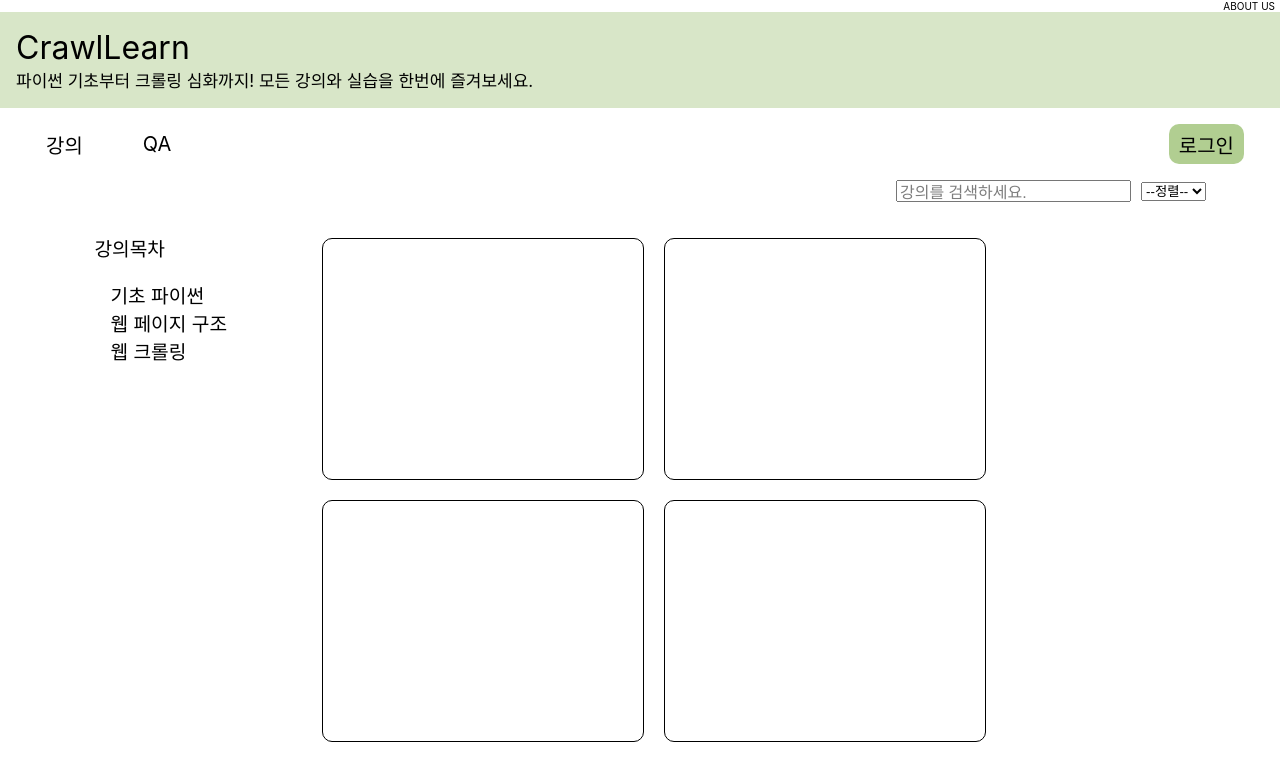
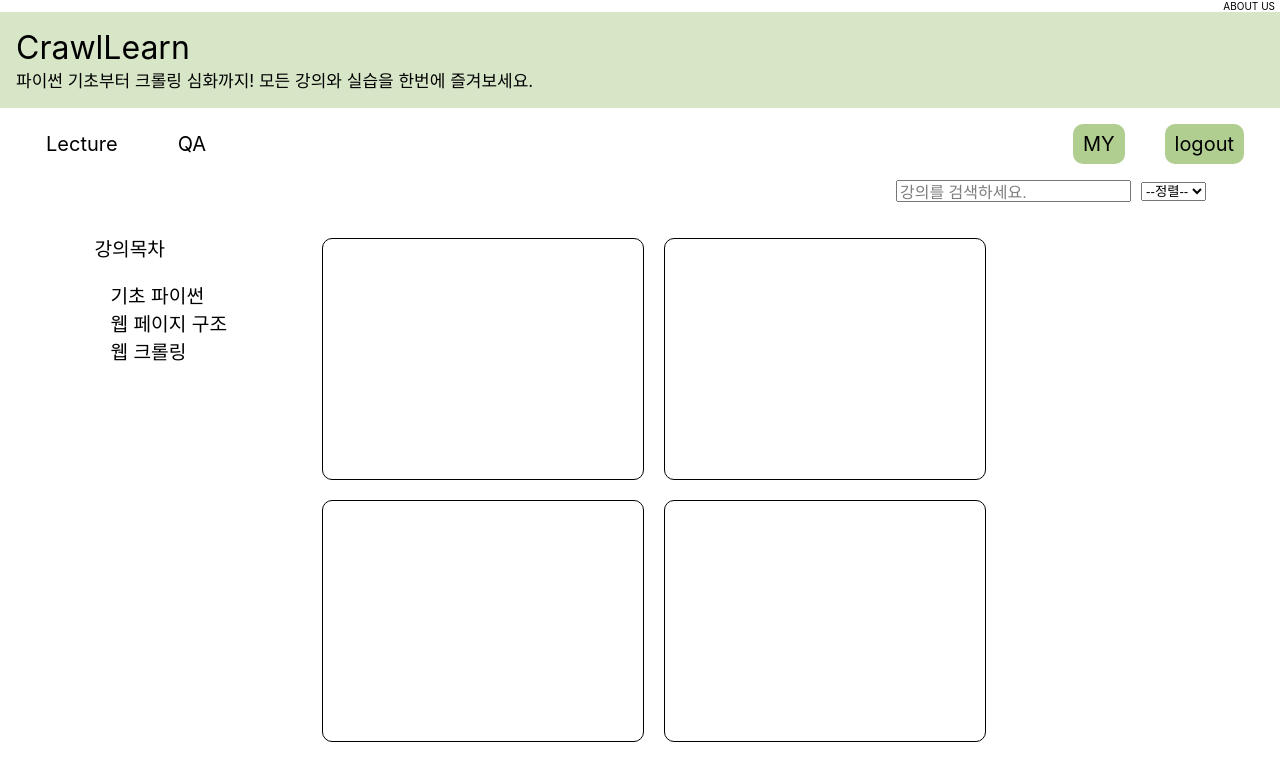
Before and after one commit to skkuse/2022spring_41class_team2, a React (Create React App) app in the folder client/: page / in a window 1280 px wide. Shown: the top 760 px of the page. Built offline with nearby package versions, Linux system fonts and the light colour scheme; sample sign-in values are in the browser's storage; the HTML template or start-up script is replaced by a standard one.

Commit message:
login error

```diff
--- /dev/null
+++ b/client/src/components/MainPageNav.js
@@ -0,0 +1,75 @@
+import React, { Component, useEffect, useState } from 'react';
+import '../css/mainPage.css'
+import { call } from '../service/APIService';
+import { Link } from "react-router-dom";
+
+
+
+function NotLogined() {
+	return (
+		<div id="nav">
+			<div className="v12_13 padding">
+				<div>
+					<button className="button" type="button">Lecture</button>
+				</div>
+				<div>
+					<button className="button" type="button">QA</button>
+				</div>
+
+				<div className="v12_12">
+					<Link to="./login">
+						<button className="button_green" type="button">login</button>
+					</Link>
+				</div>
+			</div>
+		</div>
+	);
+}
+
+function Logined() {
+	return (
+		<div id="nav">
+			<div className="v12_13 padding">
+				<div>
+					<button className="button" type="button">Lecture</button>
+				</div>
+				<div>
+					<button className="button" type="button">QA</button>
+				</div>
+
+				<div className="v12_12">
+
+					<Link to="./userInfo">
+						<button className="button_green" type="button">MY</button>
+
+					</Link>
+					<Link to="./userInfo">
+						<button className="button_green" type="button">logout</button>
+					</Link>
+				</div>
+			</div>
+		</div>
+	);
+}
+
+const MainPageNav = (props) => {
+
+	const isLoggedIn = props.sessionV;
+	if (isLoggedIn != null) {
+		return (
+			<div>
+				<Logined></Logined>
+			</div>
+		);
+	}
+	else {
+		return (
+			<div>
+				<NotLogined></NotLogined>
+			</div>
+		);
+	}
+
+};
+
+export default MainPageNav;
--- a/client/src/pages/Main.js
+++ b/client/src/pages/Main.js
@@ -1,6 +1,9 @@
 import { Link } from "react-router-dom"
 import '../css/mainPage.css'
 import React, { Component, useEffect, useState } from 'react';
+import MainPageNav from '../components/MainPageNav'
+import { call } from '../service/APIService';
+
 
 function Main() {
 
@@ -9,6 +12,17 @@ function Main() {
 	const changeCheck = () => {
 		setclicked((clicked) => !clicked);
 	};
+
+	const [tmpsession, settmpsession] = useState(false);
+	const changesession = () => {
+		settmpsession((tmpsession) => true);
+	};
+
+
+	const getUserInfo = () => {
+		var token = sessionStorage.getItem("ACCESS_TOKEN");
+		return token;
+	}
 
 	return (
 		<div>
@@ -30,22 +44,8 @@ function Main() {
 						</header>
 						<div className="mp_c_1">
 
-							<div id="nav">
-								<div className="v12_13 padding">
-									<div>
-										<button className="button" type="button">강의</button>
-									</div>
-									<div>
-										<button className="button" type="button">QA</button>
-									</div>
+							<MainPageNav sessionV={getUserInfo()}></MainPageNav>
 
-									<div className="v12_12">
-										<Link to="./login">
-											<button className="button_green" type="button">로그인</button>
-										</Link>
-									</div>
-								</div>
-							</div>
 							<div id="search" className="mp_c_1">
 								<div style={{ padding: '0 2em' }}>
 									<form>
--- a/client/src/pages/UserInfo.js
+++ b/client/src/pages/UserInfo.js
@@ -6,7 +6,7 @@ function UserInfoPage() {
   const [username, setUserName] = useState('');
   const [userEmail, setUserEmail] = useState('');
 
-  const getUserInfo = () =>{
+  /*const getUserInfo = () =>{
       var token = sessionStorage.getItem("ACCESS_TOKEN");
       if(token == null){
         window.location.href = '/login';
@@ -28,6 +28,8 @@ function UserInfoPage() {
 
   getUserInfo()
 
+*/
+
   return (
     <div>
         <h1> 이름 : {username}</h1>
```
